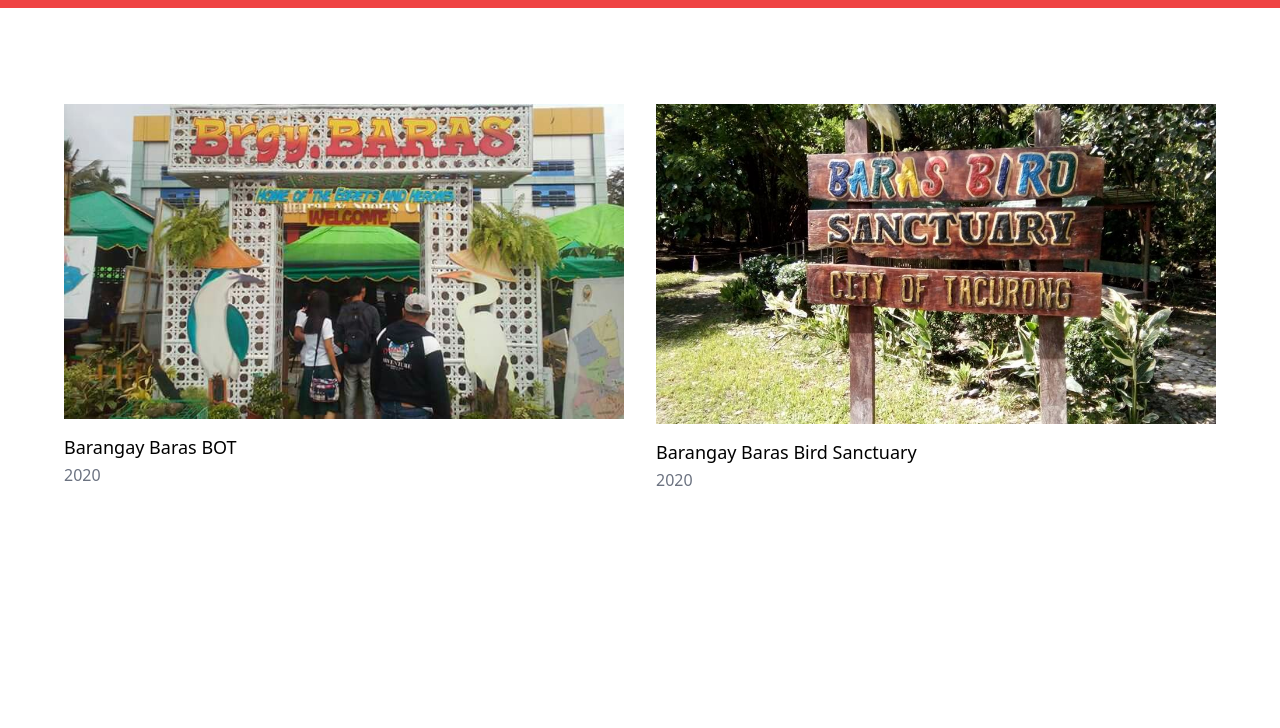
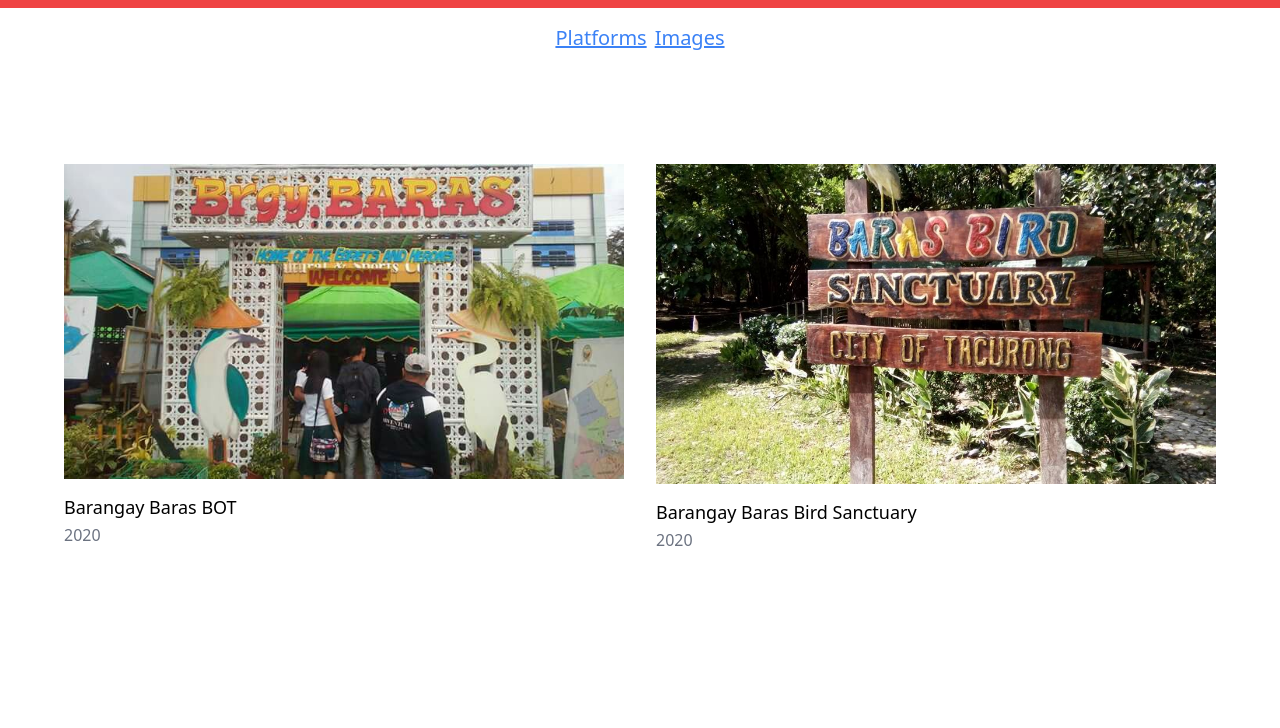
Before and after one commit to Jemuel-Emem/skaspirants2023, a plain HTML site: page pictures.html in a window 1280 px wide. Shown: the part 72-800 px from the top of the page. Drawn offline with nearby package versions, Linux system fonts and the light colour scheme.

Commit message:
Update pictures.html

```diff
--- a/pictures.html
+++ b/pictures.html
@@ -26,7 +26,10 @@
       </div>
     </div>
   </nav>
-
+  <div class="flex justify-center gap-2 p-4 underline text-xl font-itallic text-blue-500">
+  <div><a href="platforms.html" class="hover:text-blue-700">Platforms</a></div>
+  <div><a href="pictures.html" class="hover:text-blue-700">Images</a></div>
+  </div>
   <section>
     <div class="items-center w-full px-5 py-24 mx-auto md:px-12 lg:px-16 max-w-7xl">
       <ul role="list" class="space-y-12 sm:grid sm:grid-cols-2 sm:gap-x-6 sm:gap-y-12 sm:space-y-0 lg:grid-cols-2 lg:gap-x-8">
```
